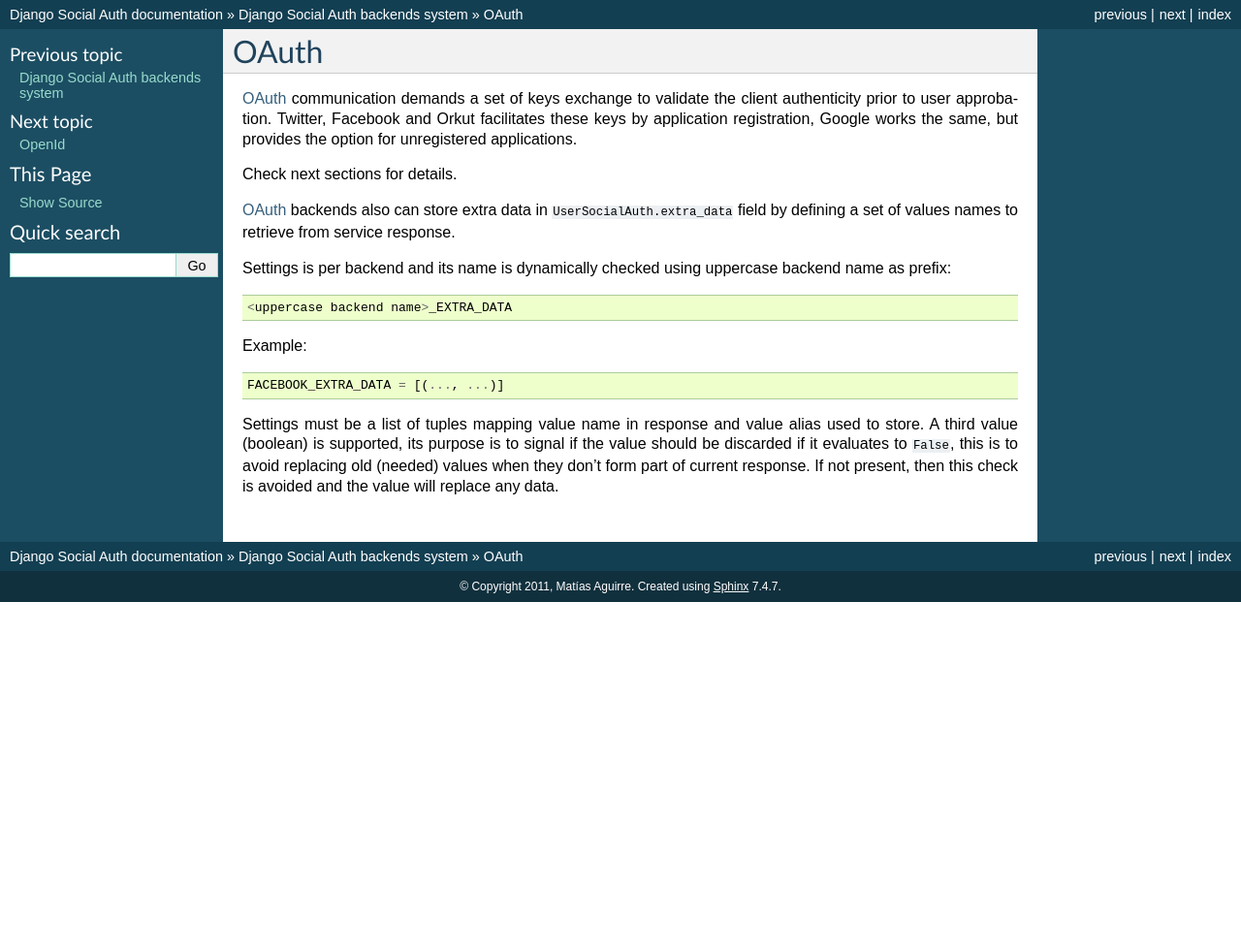
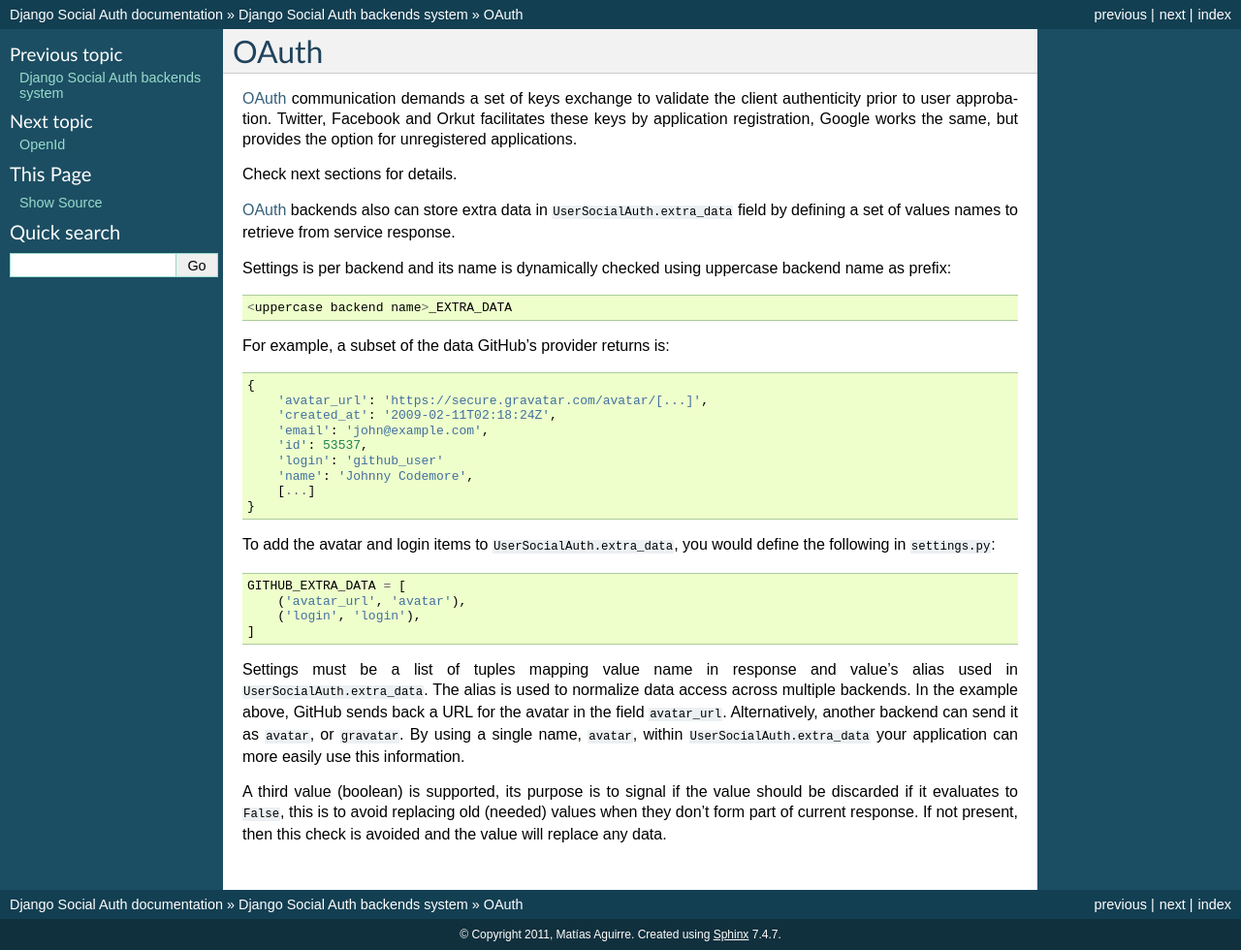
Before and after one commit to omab/django-social-auth, a Sphinx documentation site: the page built from doc/backends/oauth.rst, in a window 1280 px wide. Shown: the whole page at 97% size. Built offline with Sphinx 7.4.7, drawn with Linux system fonts in a browser that asks for light colours; pages that are not in the unit, such as notebooks, are missing from menus; before the commit the page ends 900 px from its top, so only the background shows below that.

Commit message:
Added more descriptive documentation for OAuth.

```diff
--- a/doc/backends/oauth.rst
+++ b/doc/backends/oauth.rst
@@ -16,16 +16,38 @@ backend name as prefix::
 
     <uppercase backend name>_EXTRA_DATA
 
-Example::
+For example, a subset of the data GitHub's provider returns is::
 
-    FACEBOOK_EXTRA_DATA = [(..., ...)]
+    {
+        'avatar_url': 'https://secure.gravatar.com/avatar/[...]',
+        'created_at': '2009-02-11T02:18:24Z',
+        'email': 'john@example.com',
+        'id': 53537,
+        'login': 'github_user'
+        'name': 'Johnny Codemore',
+        [...]
+    }
 
-Settings must be a list of tuples mapping value name in response and value
-alias used to store. A third value (boolean) is supported, its purpose is
-to signal if the value should be discarded if it evaluates to ``False``, this
-is to avoid replacing old (needed) values when they don't form part of current
-response. If not present, then this check is avoided and the value will replace
-any data.
+To add the avatar and login items to ``UserSocialAuth.extra_data``, you would
+define the following in ``settings.py``::
+
+    GITHUB_EXTRA_DATA = [
+        ('avatar_url', 'avatar'),
+        ('login', 'login'),
+    ]
+
+Settings must be a list of tuples mapping value name in response and value's
+alias used in ``UserSocialAuth.extra_data``.  The alias is used to normalize
+data access across multiple backends.  In the example above, GitHub sends
+back a URL for the avatar in the field ``avatar_url``.  Alternatively, another
+backend can send it as ``avatar``, or ``gravatar``.  By using a single name,
+``avatar``, within ``UserSocialAuth.extra_data`` your application can more
+easily use this information.
+
+A third value (boolean) is supported, its purpose is to signal if the value
+should be discarded if it evaluates to ``False``, this is to avoid replacing
+old (needed) values when they don't form part of current response. If not
+present, then this check is avoided and the value will replace any data.
 
 
 .. _OAuth: http://oauth.net/
```
